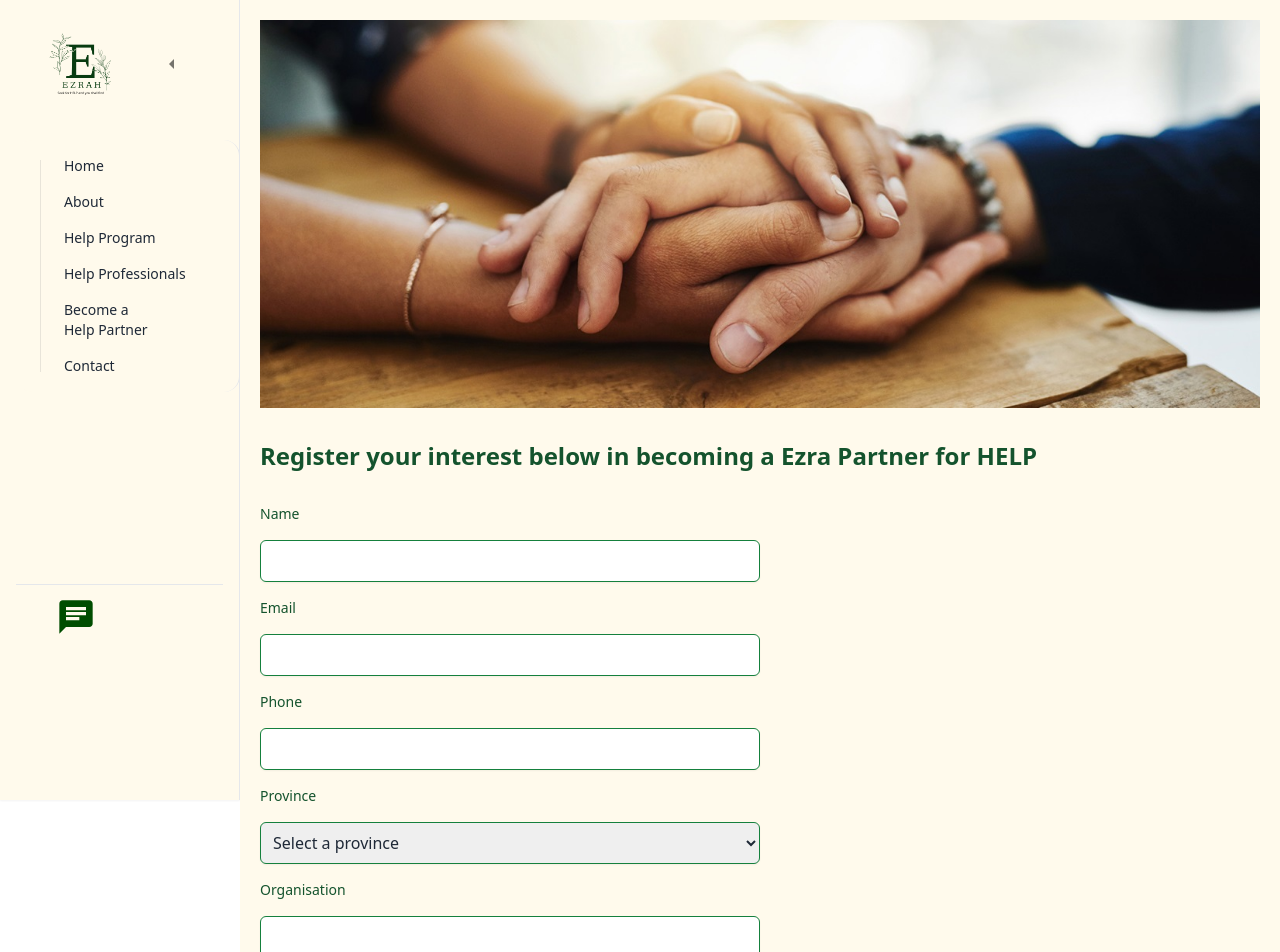
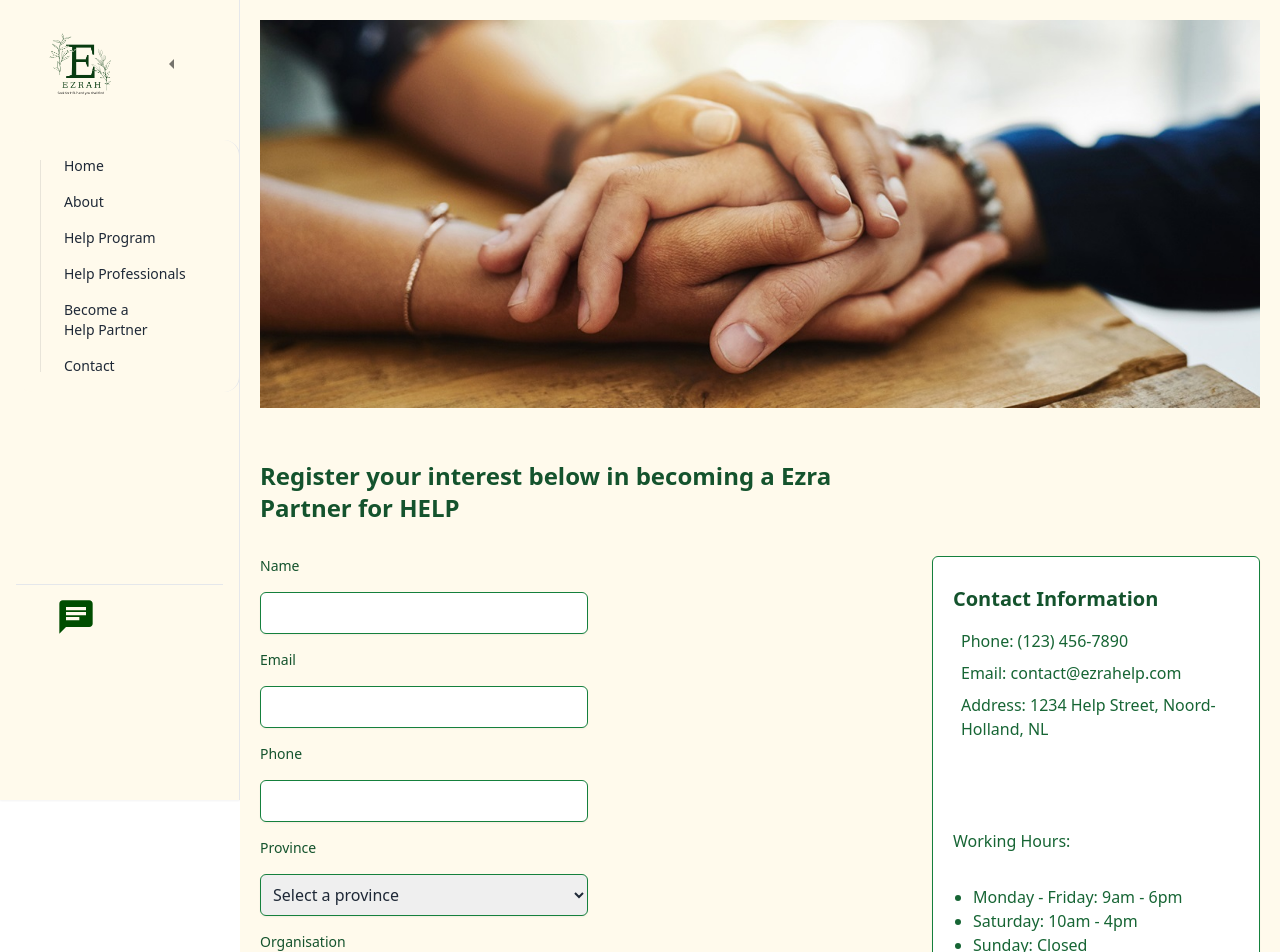
Before and after one commit to JudiRijesh/Ezra-SK-Frontend, a React (Vite) app: page /contact in a window 1280 px wide. Shown: the top 952 px of the page. Built offline with nearby package versions, Linux system fonts and the light colour scheme.

Commit message:
Contact update

```diff
--- a/src/Pages/ContactPage.jsx
+++ b/src/Pages/ContactPage.jsx
@@ -1,14 +1,11 @@
 import React, { useState } from 'react';
 
 function ContactPage() {
-  // State hooks for form inputs
   const [name, setName] = useState("");
   const [email, setEmail] = useState("");
   const [phone, setPhone] = useState("");
   const [province, setProvince] = useState("");
   const [organisation, setOrganisation] = useState("");
-
-
 
   const handleSubmit = (e) => {
     e.preventDefault();
@@ -18,31 +15,30 @@ function ContactPage() {
   return (
     <div className="p-5 bg-[rgb(255,250,236)]">
       <div className="h-1/3 w-full">
-        <img src="./helpinghand.png" className="w-full h-full object-cover"  alt="Helping Hand" /> </div>
+        <img src="./helpinghand.png" className="w-full h-full object-cover" alt="Helping Hand" />
+      </div>
 
-        <div className="mt-5">
-        <h1 className="text-2xl font-bold mb-8 mt-8 text-green-900">Register your interest below in becoming a Ezra Partner for HELP</h1>
+      <div className="flex mt-5 space-x-4">
+
+        <div className="w-2/3">
+          <h1 className="text-2xl font-bold mb-8 mt-8 text-green-900">
+            Register your interest below in becoming a Ezra Partner for HELP
+          </h1>
 
           <form onSubmit={handleSubmit} className="space-y-4">
-
             <label className="block text-sm font-medium text-green-900" htmlFor="name">Name</label>
-
             <input type="text" id="name" value={name} onChange={(e) => setName(e.target.value)}
-            className="mt-1 block w-1/2 border border-green-700 rounded-md shadow-sm p-2 " required />
+              className="mt-1 block w-1/2 border border-green-700 rounded-md shadow-sm p-2" required />
 
             <label className="block text-sm font-medium text-green-900" htmlFor="email">Email</label>
+            <input type="email" id="email" value={email} onChange={(e) => setEmail(e.target.value)}
+              className="mt-1 block w-1/2 border border-green-700 rounded-md shadow-sm p-2" required />
 
-            <input type="email" id="email" value={email} onChange={(e) => setEmail(e.target.value)}
-            className="mt-1 block w-1/2 border border-green-700 rounded-md shadow-sm p-2 " required />
+            <label className="block text-sm font-medium text-green-900" htmlFor="phone">Phone</label>
+            <input type="tel" id="phone" value={phone} onChange={(e) => setPhone(e.target.value)}
+              className="mt-1 block w-1/2 border border-green-700 rounded-md shadow-sm p-2" required />
 
-          <label className="block text-sm font-medium text-green-900" htmlFor="email">Phone</label>
-
-            <input type="tel" id="phone" value={phone} onChange={(e) => setPhone(e.target.value)}
-            className="mt-1 block w-1/2 border border-green-700 rounded-md shadow-sm p-2 " required />
-
-
-          <label className="block text-sm font-medium text-green-900" htmlFor="email">Province</label>
-
+            <label className="block text-sm font-medium text-green-900" htmlFor="province">Province</label>
             <select id="province" value={province} onChange={(e) => setProvince(e.target.value)}
               className="mt-1 block w-1/2 border border-green-700 rounded-md shadow-sm p-2" required>
                 <option value="" disabled>Select a province</option>
@@ -60,18 +56,35 @@ function ContactPage() {
                 <option value="Groningen">Groningen</option>
             </select>
 
-
-          <label className="block text-sm font-medium text-green-900" htmlFor="email">Organisation</label>
-
+            <label className="block text-sm font-medium text-green-900" htmlFor="organisation">Organisation</label>
             <input type="text" id="organisation" value={organisation} onChange={(e) => setOrganisation(e.target.value)}
-            className="mt-1 block w-1/2 border border-green-700 rounded-md shadow-sm p-2 " required />
+              className="mt-1 block w-1/2 border border-green-700 rounded-md shadow-sm p-2" required />
 
             <div>
-            <button type="submit" className="w-1/2 inline-flex justify-center mt-8 px-4 py-2 border border-transparent rounded-md shadow-sm text-sm font-medium text-white bg-green-900 hover:bg-green-950 ">
+              <button type="submit" className="w-1/2 inline-flex justify-center mt-8 px-4 py-2 border border-transparent rounded-md shadow-sm text-sm font-medium text-white bg-green-900 hover:bg-green-950">
                 Submit
               </button>
             </div>
           </form>
+        </div>
+
+
+        <div className="w-1/3 mt-32">
+          <div className="p-5 border border-green-700 rounded-md shadow-sm bg-white">
+            <h2 className="text-xl font-semibold text-green-900 mt-2">Contact Information</h2>
+            <p className="mt-4 text-green-800 pl-2">Phone: (123) 456-7890</p>
+            <p className="text-green-800 mt-2 pl-2">Email: contact@ezrahelp.com</p>
+            <p className="text-green-800 mt-2 pl-2">Address: 1234 Help Street, Noord-Holland, NL</p>
+            <br></br>
+            <br></br>
+            <p className="mt-10 text-green-800">Working Hours:</p>
+            <ul className="list-disc ml-5 text-green-800 mt-8">
+              <li>Monday - Friday: 9am - 6pm</li>
+              <li>Saturday: 10am - 4pm</li>
+              <li>Sunday: Closed</li>
+            </ul>
+          </div>
+        </div>
       </div>
     </div>
   );
```
Lines whose indentation alone changed are shown as unchanged.
